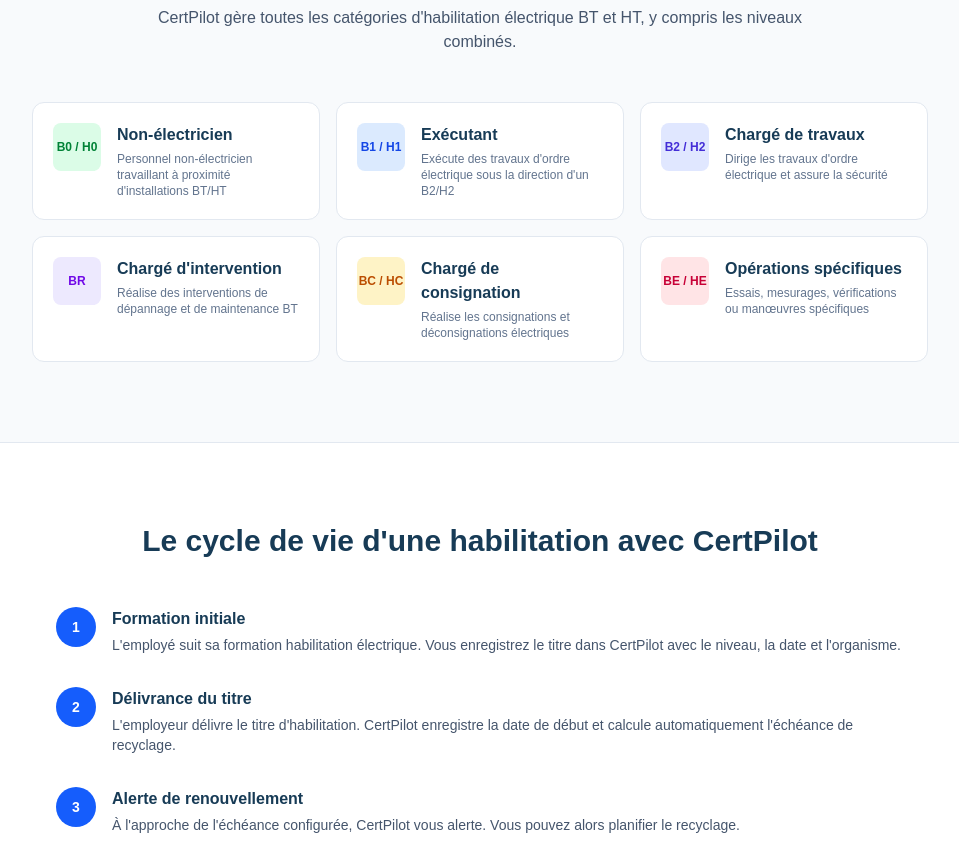
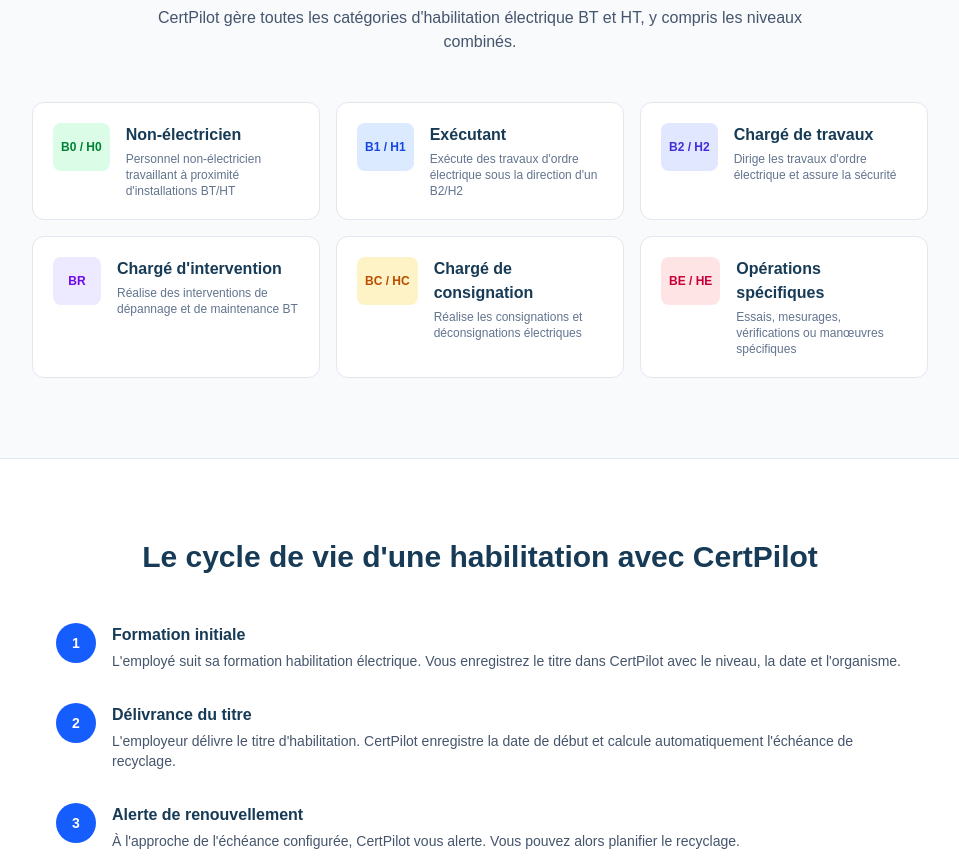
Before and after one commit to LouisP14/CertPilot, a Next.js app: page /solutions/habilitation-electrique in a window 1280 px wide. Shown: the part 1380-2245 px from the top of the page, without its empty margins (160-1119 px from the left). Built offline with nearby package versions, Linux system fonts and the light colour scheme; no server answers.

Commit message:
UI: garder les codes d'habilitation sur une seule ligne

```diff
--- a/src/app/solutions/habilitation-electrique/page.tsx
+++ b/src/app/solutions/habilitation-electrique/page.tsx
@@ -294,7 +294,7 @@ export default function HabilitationElectriquePage() {
                   className="flex items-start gap-4 rounded-xl border border-slate-200 bg-white p-5"
                 >
                   <div
-                    className={`flex h-12 w-12 shrink-0 items-center justify-center rounded-lg text-xs font-black ${level.color}`}
+                    className={`flex h-12 min-w-12 shrink-0 items-center justify-center rounded-lg px-2 text-xs font-black whitespace-nowrap ${level.color}`}
                   >
                     {level.code}
                   </div>
```
